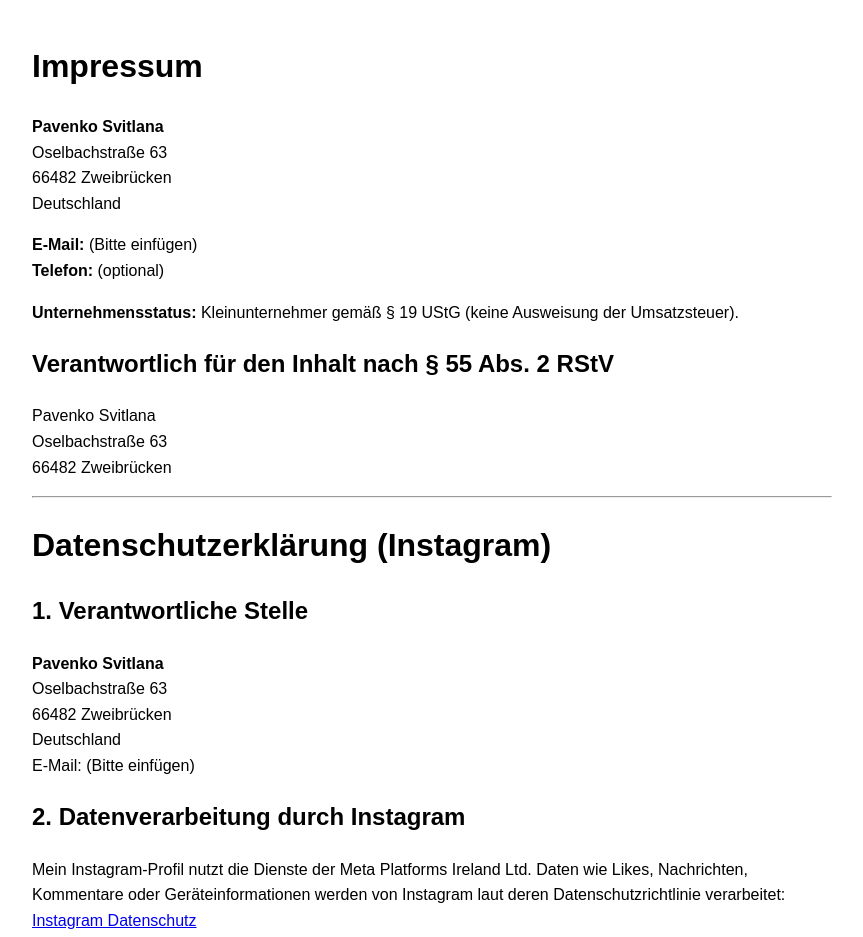
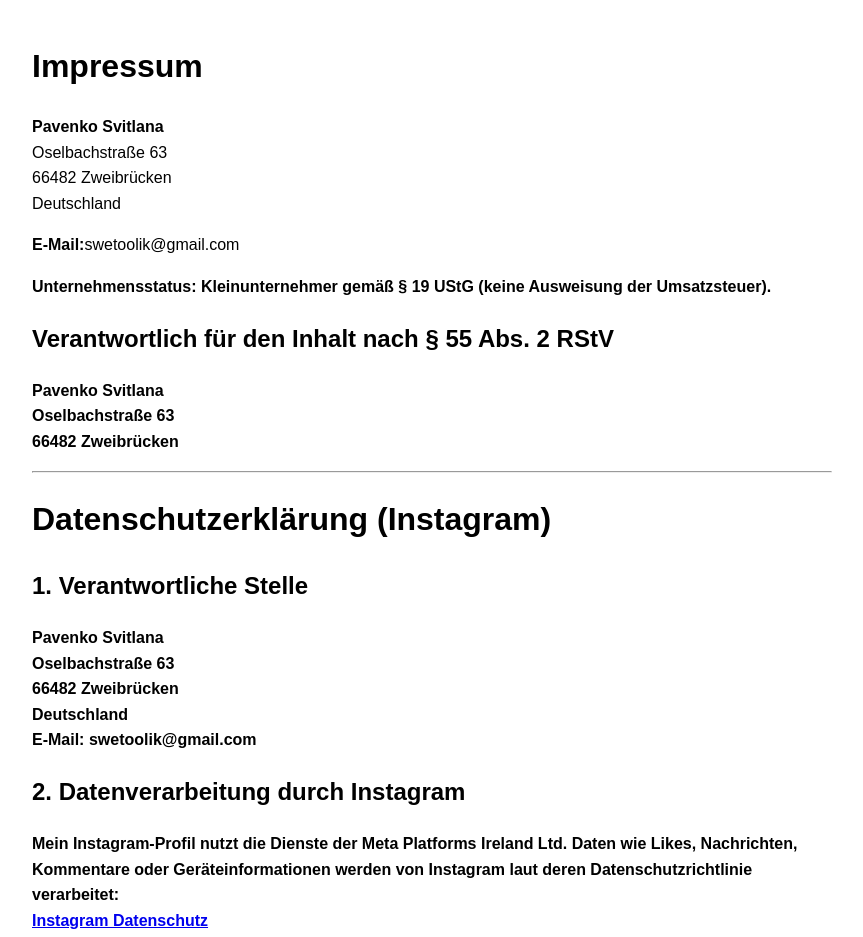
Before and after one commit to swetoolik-debug/Impressum-Pavenko, a plain HTML site: page impressum_datenschutz.html in a window 1280 px wide. Shown: the top 937 px of the page, without its empty margins (208-1071 px from the left). Drawn offline with Linux system fonts and the light colour scheme.

Commit message:
Update contact information in impressum_datenschutz.html
Внесение изменений адреса электронной почты

```diff
--- a/impressum_datenschutz.html
+++ b/impressum_datenschutz.html
@@ -14,8 +14,8 @@ Oselbachstraße 63<br>
 66482 Zweibrücken<br>
 Deutschland</p>
 
-<p><strong>E-Mail:</strong> (Bitte einfügen)<br>
-<strong>Telefon:</strong> (optional)</p>
+<p><strong>E-Mail:</strong>swetoolik@gmail.com<br>
+<strong></p>
 
 <p><strong>Unternehmensstatus:</strong> Kleinunternehmer gemäß § 19 UStG (keine Ausweisung der Umsatzsteuer).</p>
 
@@ -33,7 +33,7 @@ Oselbachstraße 63<br>
 Oselbachstraße 63<br>
 66482 Zweibrücken<br>
 Deutschland<br>
-E-Mail: (Bitte einfügen)</p>
+E-Mail: swetoolik@gmail.com</p>
 
 <h2>2. Datenverarbeitung durch Instagram</h2>
 <p>Mein Instagram-Profil nutzt die Dienste der Meta Platforms Ireland Ltd.
```
